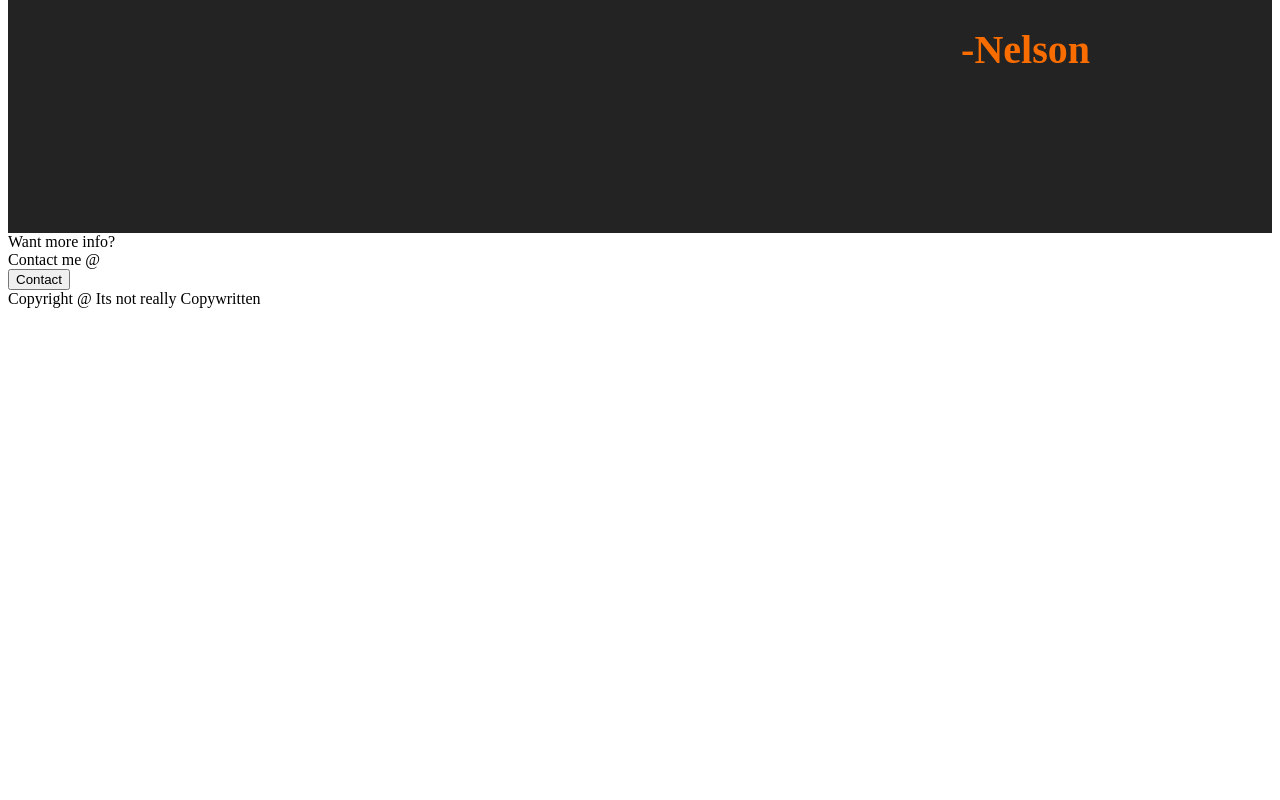
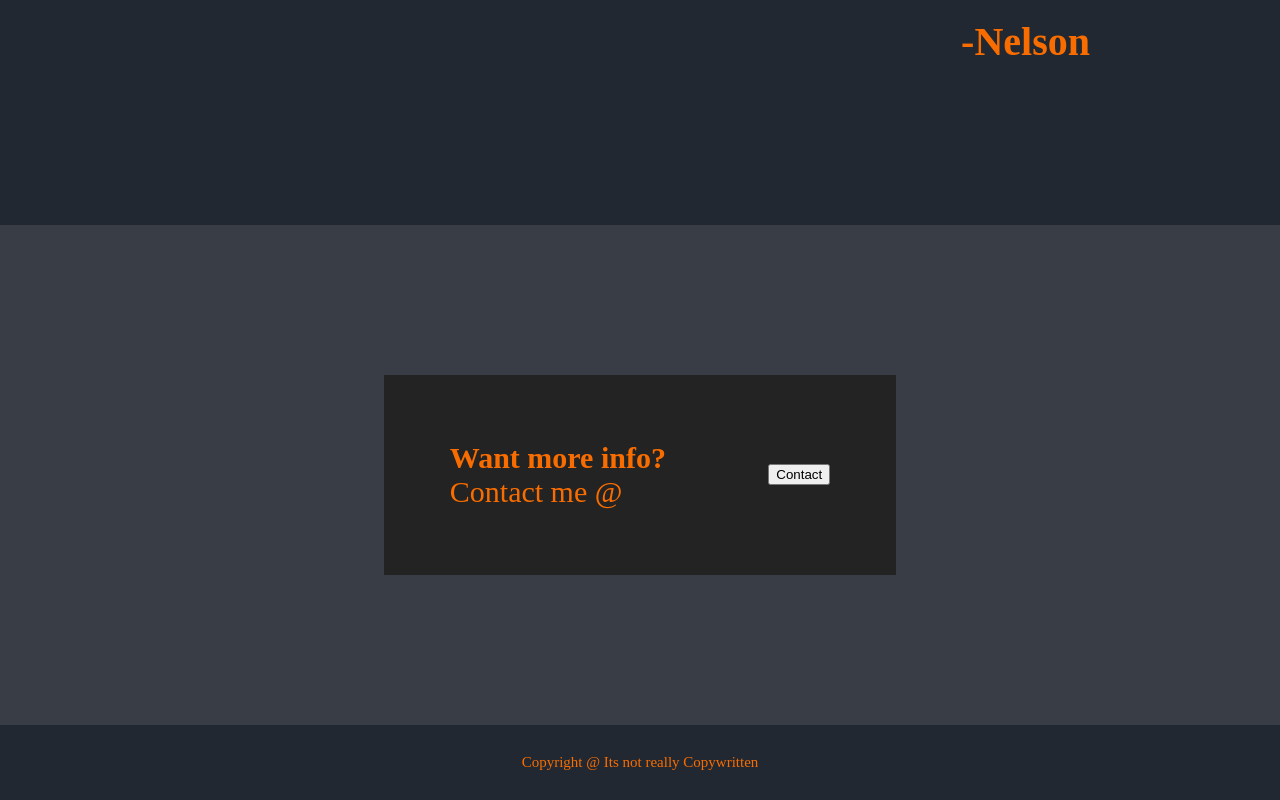
Before and after one commit to TekNellCo/project-landing, a plain HTML site: page index.html in a window 1280 px wide. Shown: the part 1746-2546 px from the top of the page. Before the commit the page ends 2062 px from the top, so only its background shows below. Drawn offline with Linux system fonts and the light colour scheme.

Commit message:
first page draft done/didnt render button customization yet

```diff
--- a/index.html
+++ b/index.html
@@ -60,13 +60,15 @@
 
 
      <div class="four">
+       <div class="four-box">
         <div class="four-one">
-            <div>Want more info?</div>
+            <div class="heading">Want more info?</div>
             <div>Contact me @</div>
         </div>
         <div class="four-two">
             <button>Contact</button>
         </div>
+       </div>
      </div>
 
 
--- a/style.css
+++ b/style.css
@@ -1,4 +1,8 @@
-
+html body{
+    border: 0px;
+    margin: 0%;
+    padding: 0%;
+}
 body{
     display: flex;
     flex-direction: column;
@@ -27,7 +31,7 @@ ul{
     flex-direction:row;
     justify-content: center;
     gap:200px;
-    background-color: #222831;
+    background-color: #232323;
 
     padding-top: 100px;
     padding-bottom: 100px;
@@ -89,7 +93,7 @@ ul{
     justify-content: center;
     align-items: center;
     height:500px;
-    background-color: #232323;
+    background-color: #222831;
     color:#f96d00;
 
 
@@ -112,3 +116,45 @@ ul{
     margin-top: 0px;
     font-weight: 700;
 }
+.four{
+    display: flex;
+    justify-content: center;
+    align-items: center;
+    height: 500px;
+    background-color: #393e46;
+
+
+}
+.four-box{
+    display: flex;
+
+    height: 40%;
+    width: 40%;
+    justify-content: center;
+    align-items:center;
+    gap:20%;
+    background-color: #232323;
+
+}
+.four-one{
+
+    color:#f96d00;
+    font-size:30px;
+}
+.heading{
+    font-weight:800px;
+    color:#f96d00;
+    font-weight: 700;
+}
+.footer{
+    display: flex;
+    justify-content: center;
+    color: #f96d00;
+    height: 75px;
+
+    flex-shrink: 0;
+    background-color: #222831;
+    align-items: center;
+    font-size: 15px;
+
+}
```
